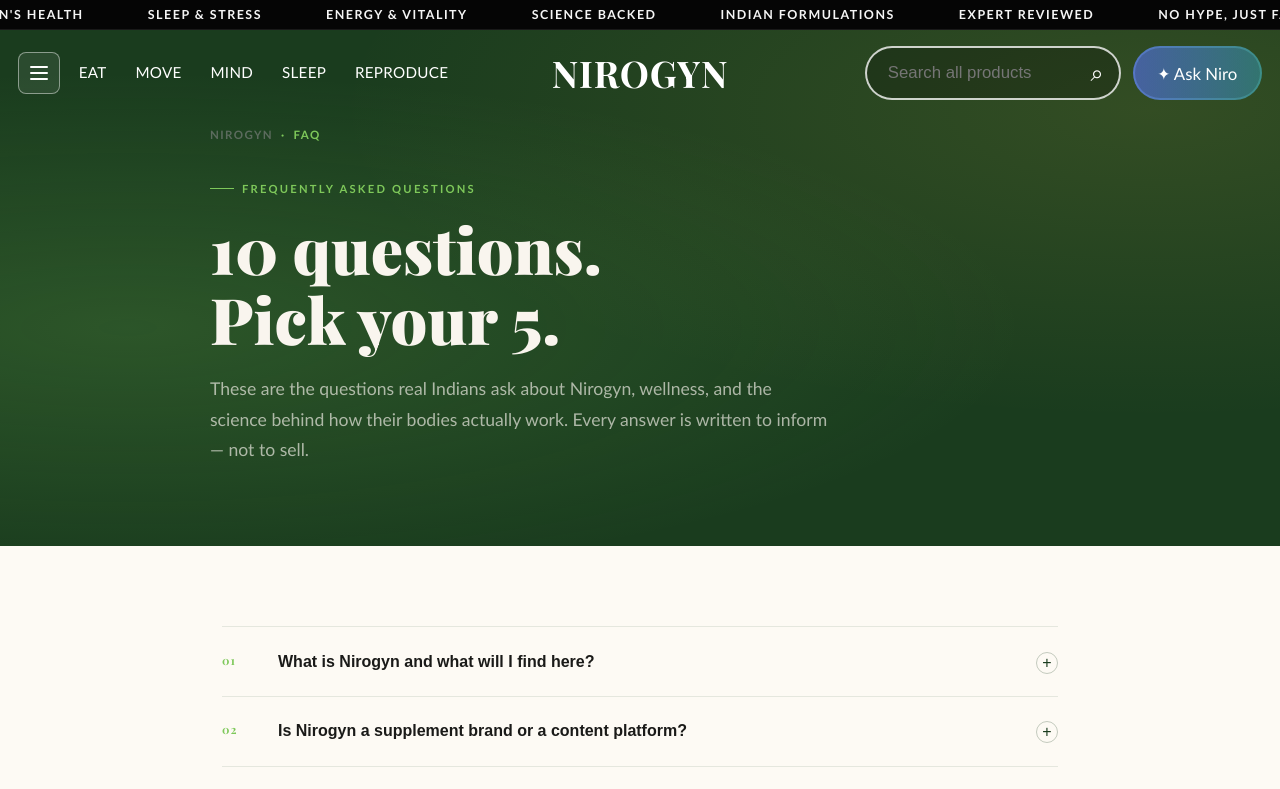
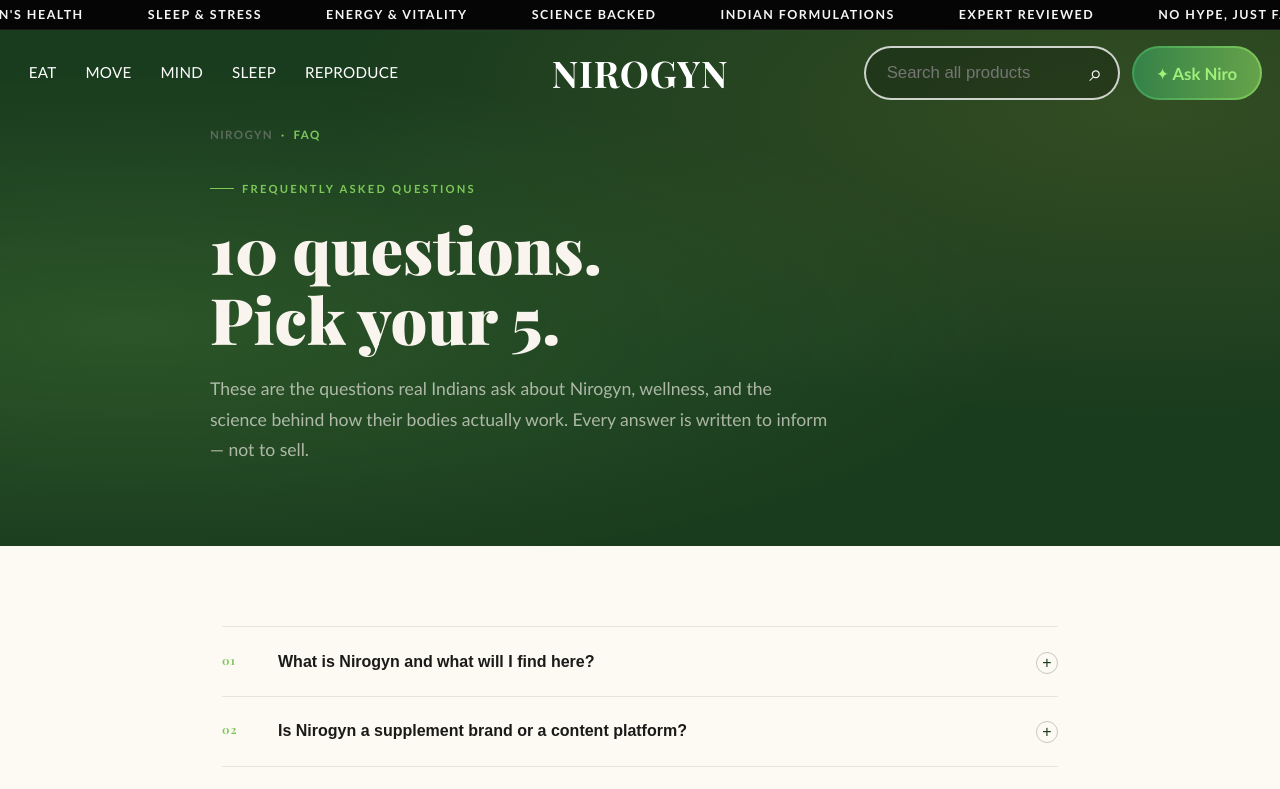
Before and after one commit to Amresh2537/nirogyn, a Next.js app: page /faq in a window 1280 px wide. Shown: the top 789 px of the page. Built offline with nearby package versions, Linux system fonts and the light colour scheme.

Commit message:
ookksdfs

```diff
--- a/src/app/globals.css
+++ b/src/app/globals.css
@@ -1519,12 +1519,14 @@
   position: fixed;
   bottom: 2rem; right: 2rem;
   z-index: 9999;
-  display: flex; align-items: center; gap: 0.55rem;
+  display: flex; align-items: center; justify-content: center;
   background: linear-gradient(135deg, #2a5c2e 0%, #1a3c1e 100%);
   color: var(--lime);
   border: 1px solid rgba(126,200,90,0.3);
-  border-radius: 100px;
-  padding: 0.75rem 1.3rem 0.75rem 1.1rem;
+  border-radius: 50%;
+  width: 56px;
+  height: 56px;
+  padding: 0;
   cursor: pointer;
   font-family: var(--font-dm-sans), 'DM Sans', sans-serif;
   font-size: 0.88rem; font-weight: 600;
@@ -1537,7 +1539,7 @@
   transform: translateY(-2px);
 }
 .chat-fab--open {
-  padding: 0.75rem; border-radius: 50%;
+  border-radius: 50%;
   background: rgba(30,50,32,0.95);
 }
 .chat-fab-label { letter-spacing: 0.02em; }
--- a/src/components/Navbar.tsx
+++ b/src/components/Navbar.tsx
@@ -1,13 +1,24 @@
 "use client";
 
-import { useState } from "react";
+import { useEffect, useState } from "react";
 import Link from "next/link";
 import Marquee from "./Marquee";
 
 export default function Navbar() {
   const [isHovering, setIsHovering] = useState(false);
+  const [isMobile, setIsMobile] = useState(false);
   const navTextColor = isHovering ? "#1a3c1e" : "#ffffff";
-  const mutedTextColor = isHovering ? "#79917c" : "rgba(255,255,255,0.7)";
+
+  useEffect(() => {
+    const mediaQuery = window.matchMedia("(max-width: 900px)");
+
+    const syncMobileState = () => setIsMobile(mediaQuery.matches);
+    syncMobileState();
+    mediaQuery.addEventListener("change", syncMobileState);
+
+    return () => mediaQuery.removeEventListener("change", syncMobileState);
+  }, []);
+
   const topics = [
     { label: "EAT", href: "#topics" },
     { label: "MOVE", href: "#ingredients" },
@@ -33,7 +44,7 @@
           right: 0,
           zIndex: 119,
           display: "grid",
-          gridTemplateColumns: "1fr auto 1fr",
+          gridTemplateColumns: isMobile ? "42px 1fr 42px" : "1fr auto 1fr",
           alignItems: "center",
           gap: "0.5rem",
           padding: "0.75rem 1.15rem",
@@ -44,29 +55,9 @@
         }}
       >
       <div style={{ display: "flex", alignItems: "center", gap: "0.5rem", justifySelf: "start" }}>
-        <button
-          aria-label="Open menu"
-          type="button"
-          style={{
-            width: "42px",
-            height: "42px",
-            border: `1px solid ${isHovering ? "rgba(16,63,34,0.2)" : "rgba(255,255,255,0.45)"}`,
-            borderRadius: "8px",
-            background: isHovering ? "rgba(255,255,255,0.9)" : "rgba(255,255,255,0.08)",
-            display: "inline-flex",
-            flexDirection: "column",
-            justifyContent: "center",
-            alignItems: "center",
-            gap: "4px",
-            cursor: "pointer",
-          }}
-        >
-          <span style={{ width: "18px", height: "1.7px", borderRadius: "1px", background: navTextColor }} />
-          <span style={{ width: "18px", height: "1.7px", borderRadius: "1px", background: navTextColor }} />
-          <span style={{ width: "18px", height: "1.7px", borderRadius: "1px", background: navTextColor }} />
-        </button>
+        {isMobile && <div style={{ width: "42px", height: "42px" }} aria-hidden="true" />}
 
-        {topics.map((item, index) => (
+        {!isMobile && topics.map((item) => (
           <div key={item.label} style={{ display: "inline-flex", alignItems: "center" }}>
             <a
               href={item.href}
@@ -86,13 +77,13 @@
         ))}
       </div>
 
-      <a
-        href="#"
+      <Link
+        href="/"
         style={{
           textDecoration: "none",
           justifySelf: "center",
           fontFamily: "var(--font-playfair), 'Playfair Display', serif",
-          fontSize: "2.3rem",
+          fontSize: isMobile ? "2rem" : "2.3rem",
           fontWeight: 700,
           letterSpacing: "0.02em",
           color: navTextColor,
@@ -100,9 +91,11 @@
         }}
       >
         NIROGYN
-      </a>
+      </Link>
 
       <div style={{ display: "flex", gap: "0.75rem", alignItems: "center", justifySelf: "end" }}>
+        {!isMobile && (
+          <>
         <form
           action="#articles"
           style={{
@@ -159,11 +152,11 @@
             borderRadius: "999px",
             border: "2px solid transparent",
             background:
-              `${isHovering ? "linear-gradient(#f7f8f7, #f7f8f7)" : "linear-gradient(rgba(8,14,10,0.2), rgba(8,14,10,0.2))"} padding-box, linear-gradient(90deg, #5676c6 0%, #3d8e88 100%) border-box`,
-            color: navTextColor,
+              `${isHovering ? "linear-gradient(#f7f8f7, #f7f8f7)" : "linear-gradient(rgba(8,14,10,0.2), rgba(8,14,10,0.2))"} padding-box, linear-gradient(90deg, #3f9f58 0%, #7ec85a 100%) border-box`,
+            color: isHovering ? "#2f8a46" : "#9fef7b",
             padding: "0 1.4rem",
             fontSize: "1.05rem",
-            fontWeight: 500,
+            fontWeight: 600,
             textDecoration: "none",
             display: "inline-flex",
             alignItems: "center",
@@ -172,6 +165,9 @@
         >
           ✦ Ask Niro
         </Link>
+          </>
+        )}
+        {isMobile && <div style={{ width: "42px", height: "42px" }} aria-hidden="true" />}
       </div>
       </nav>
     </>
--- a/src/components/WellnessChat.tsx
+++ b/src/components/WellnessChat.tsx
@@ -102,7 +102,6 @@
             <circle cx="15" cy="10" r="0.8" fill="currentColor" />
           </svg>
         )}
-        {!open && <span className="chat-fab-label">Ask Nirogyn</span>}
       </button>
 
       {/* ── CHAT PANEL ── */}
```
Also changed, not shown: src/components/Hero.tsx (+4 -39 lines).
